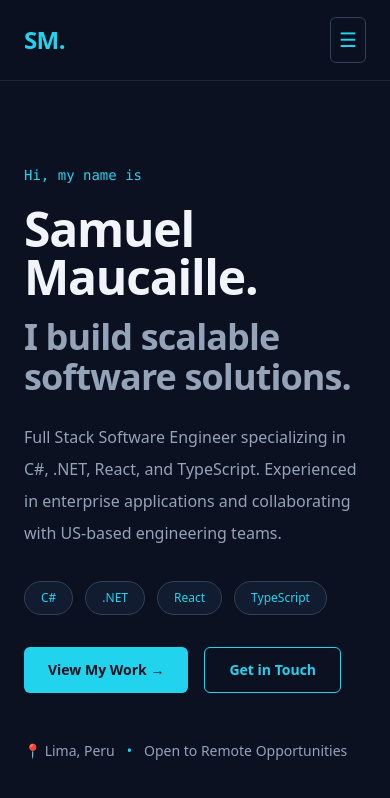
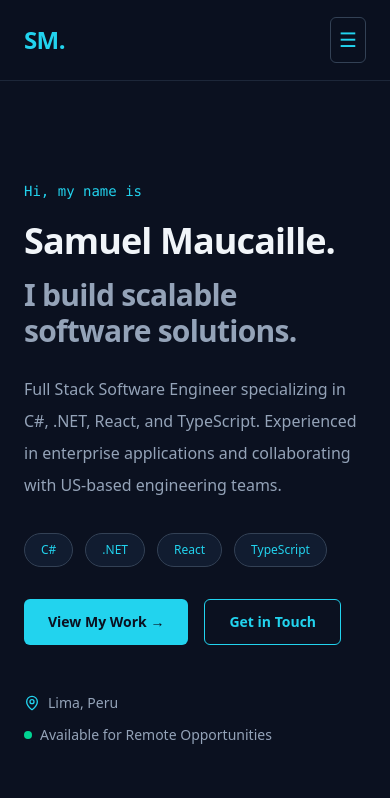
Before and after one commit to maucaillesamuel02/samuel-portfolio, a Next.js app: page / in a window 390 px wide. Shown: the top 798 px of the page. Built offline with nearby package versions, Linux system fonts and the light colour scheme.

Commit message:
fix: improve navbar and hero responsiveness

```diff
--- a/package.json
+++ b/package.json
@@ -9,6 +9,7 @@
     "lint": "eslint"
   },
   "dependencies": {
+    "lucide-react": "^1.60.0",
     "next": "16.4.2",
     "react": "19.3.0",
     "react-dom": "19.3.0"
--- a/src/components/layout/Navbar.tsx
+++ b/src/components/layout/Navbar.tsx
@@ -65,7 +65,7 @@ export default function Navbar() {
       {menuOpen && (
         <div
             id="mobile-navigation"
-          className="border-t border-border bg-surface px-6 py-6 md:hidden"
+            className="absolute left-0 right-0 top-full border-t border-border bg-surface px-6 py-6 shadow-xl md:hidden"
         >
             <div className="flex flex-col gap-5">
             {[...links, { label: "Contact", href: "#contact" }].map(
@@ -74,7 +74,7 @@ export default function Navbar() {
                     key={link.href}
                     href={link.href}
                     onClick={() => setMenuOpen(false)}
-                  className="text-sm text-muted hover:text-accent"
+                    className="text-sm text-muted transition-colors hover:text-accent"
                 >
                     {link.label}
                 </a>
--- a/src/components/sections/Hero.tsx
+++ b/src/components/sections/Hero.tsx
@@ -1,4 +1,5 @@
 import { personal } from "@/data/personal";
+import { MapPin } from "lucide-react";
 
 export default function Hero() {
   return (
@@ -10,11 +11,11 @@ export default function Hero() {
         Hi, my name is
       </p>
 
-      <h1 className="mb-4 text-5xl font-bold tracking-tight text-foreground sm:text-6xl lg:text-7xl">
+      <h1 className="mb-4 text-4xl font-bold tracking-tight text-foreground sm:text-6xl lg:text-7xl">
         {personal.name}.
       </h1>
 
-      <h2 className="mb-6 max-w-4xl text-4xl font-bold tracking-tight text-muted sm:text-5xl lg:text-6xl">
+      <h2 className="mb-6 max-w-4xl text-3xl font-bold tracking-tight text-muted sm:text-5xl lg:text-6xl">
         {personal.headline}
       </h2>
 
@@ -49,11 +50,20 @@ export default function Hero() {
         </a>
       </div>
 
-      <div className="mt-12 flex flex-wrap items-center gap-3 text-sm text-muted">
-        <span>📍 {personal.location}</span>
-        <span className="text-accent">•</span>
-        <span>{personal.availability}</span>
-      </div>
+
+    <div className="mt-12 flex flex-wrap items-center gap-x-5 gap-y-3 text-sm text-muted">
+        {/* Location */}
+        <div className="flex items-center gap-2">
+            <MapPin size={16} className="text-accent" />
+            <span>{personal.location}</span>
+        </div>
+
+        {/* Availability */}
+        <div className="flex items-center gap-2">
+            <span className="h-2 w-2 rounded-full bg-emerald-400" />
+            <span>{personal.availability}</span>
+        </div>
+        </div>
     </section>
   );
 }
--- a/src/data/personal.ts
+++ b/src/data/personal.ts
@@ -6,7 +6,7 @@ export const personal = {
   description:
     "Full Stack Software Engineer specializing in C#, .NET, React, and TypeScript. Experienced in enterprise applications and collaborating with US-based engineering teams.",
   location: "Lima, Peru",
-  availability: "Open to Remote Opportunities",
+  availability: "Available for Remote Opportunities",
   email: "maucaillesamuel@gmail.com",
   linkedin:
     "https://www.linkedin.com/in/samuel-maucaille-54a63310b/",
```
Also changed, not shown: 1 other file (tests, documents, lock files or other folders). Lines whose indentation alone changed are shown as unchanged.
